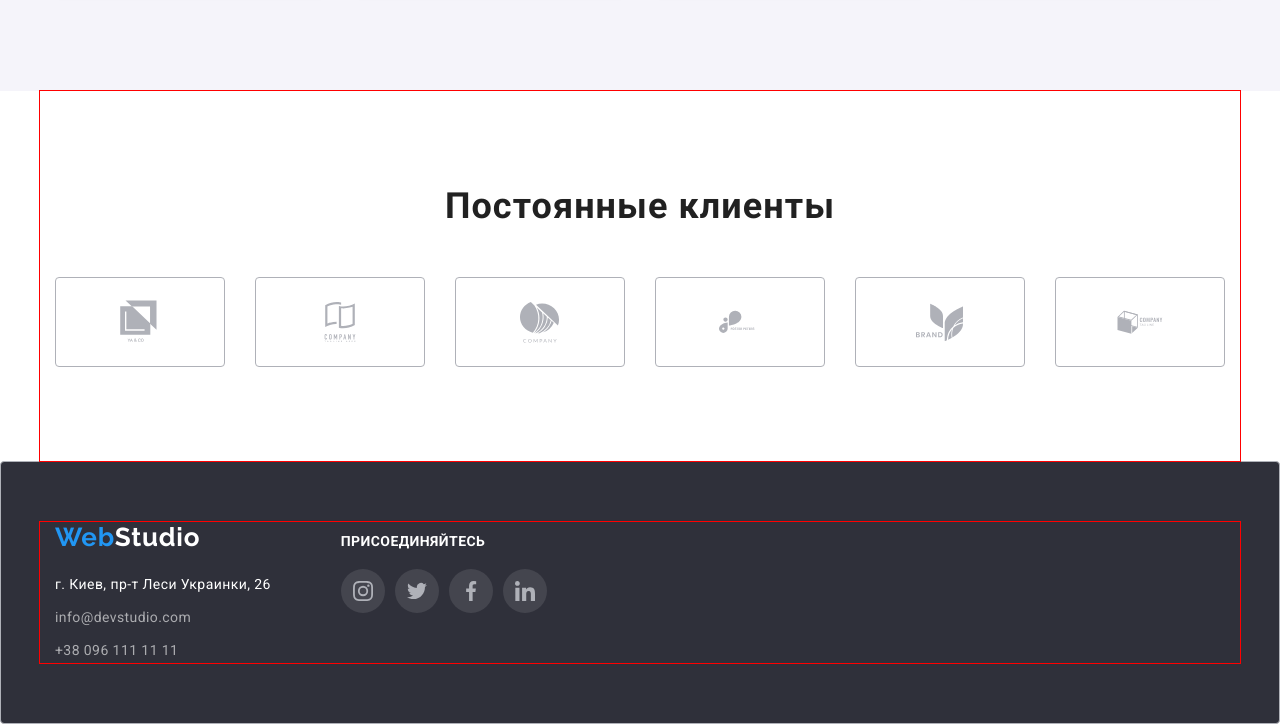
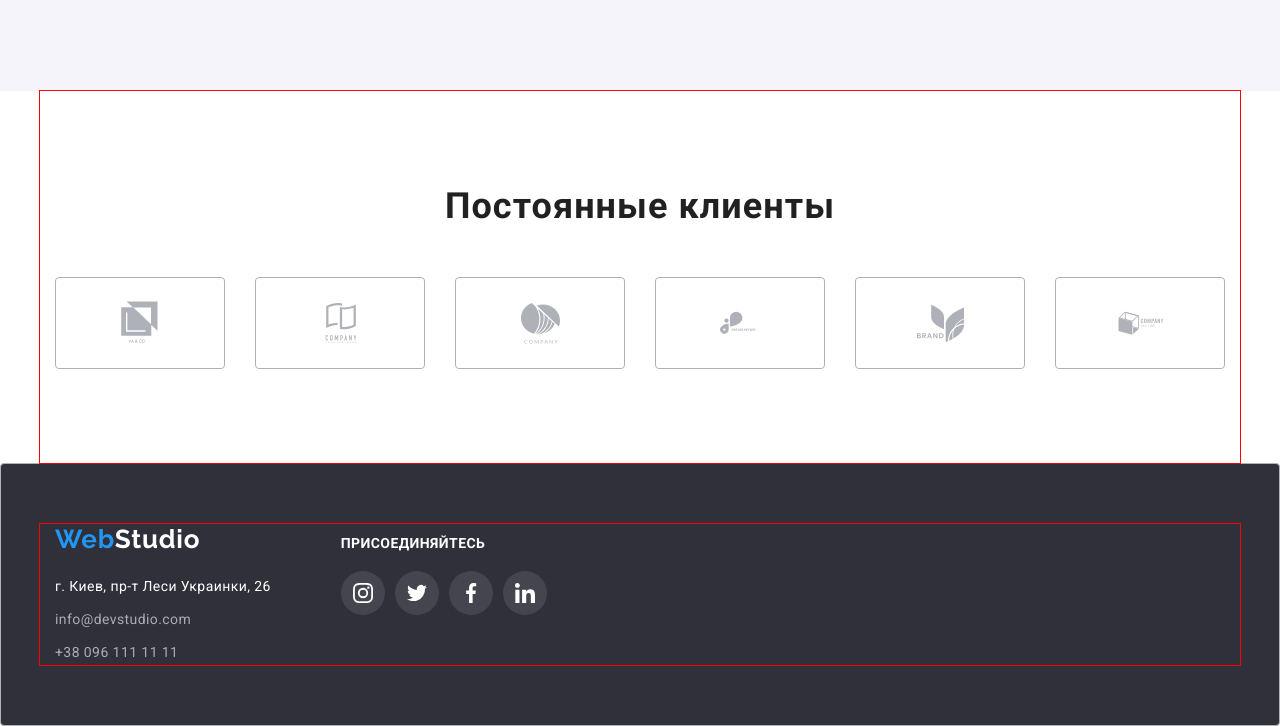
Before and after one commit to Gefestios/goit-markup-hw-04, a plain HTML site: page index.html in a window 1280 px wide. Shown: the part 2246-2972 px from the top of the page. Drawn offline with nearby package versions, Linux system fonts and the light colour scheme.

Commit message:
Исправлены замечания ментора

```diff
--- a/index.html
+++ b/index.html
@@ -399,28 +399,28 @@
           <ul class="footer-list">
                   <li class="social-link">
                     <a class="social-icon" href="">
-                      <svg class="icon-instagram" width="20" height="20">
+                      <svg class="icon-instagram icon-footer" width="20" height="20">
                         <use href="./images/icons/symbol-defs.svg#icon-instagram"></use>
                       </svg>
                     </a>
                   </li>
                   <li class="social-link">
                     <a class="social-icon" href="">
-                      <svg class="icon-twitter" width="20" height="20">
+                      <svg class="icon-twitter icon-footer" width="20" height="20">
                         <use href="./images/icons/symbol-defs.svg#icon-twitter"></use>
                       </svg>
                     </a>
                   </li>
                   <li class="social-link">
                     <a class="social-icon" href="">
-                      <svg class="icon-facebook" width="20" height="20">
+                      <svg class="icon-facebook icon-footer" width="20" height="20">
                         <use href="./images/icons/symbol-defs.svg#icon-facebook"></use>
                       </svg>
                     </a>
                   </li>
                   <li class="social-link">
                     <a class="social-icon" href="">
-                      <svg class="icon-linkedin" width="20" height="20">
+                      <svg class="icon-linkedin icon-footer" width="20" height="20">
                         <use href="./images/icons/symbol-defs.svg#icon-linkedin"></use>
                       </svg>
                     </a>
--- a/style.css
+++ b/style.css
@@ -38,7 +38,7 @@
   /* background-color: var(--background-color); */
   margin: 0px;
   color: var(--primary-text-color);
-  font-family: "Roboto", sans-serif;
+  font-family: 'Roboto', sans-serif;
   /* font-family: "Raleway", sans-serif; */
 }
 header {
@@ -59,19 +59,18 @@
 } /* Логотип */
 .logo {
   margin-right: 93px;
-  font-family: "Raleway", sans-serif;
+  font-family: 'Raleway', sans-serif;
   color: var(--primary-text-color);
   /* margin-bottom: 20px; */
   /* padding-top: 24px;
   padding-bottom: 25px; */
 }
 
-
 .logo-footer {
   display: block;
   margin-bottom: 20px;
   font-style: normal;
-  font-family: "Raleway", sans-serif;
+  font-family: 'Raleway', sans-serif;
   color: var(--primary-text-color);
 }
 
@@ -132,7 +131,7 @@
   margin-right: 0px;
 }
 
-.current{
+.current {
   color: var(--accent-color);
 }
 
@@ -142,7 +141,6 @@
 .main-nav-list a:focus {
   color: var(--accent-color);
 }
-
 
 .main-tel {
   display: flex;
@@ -385,7 +383,7 @@
 }
 
 .do h2,
-.team h2{
+.team h2 {
   margin-top: 0px;
   margin-bottom: 50px;
   text-align: center;
@@ -472,28 +470,14 @@
 }
 
 /* fill="var(--color1, #afb1b8)" */
-  .social-icon{
-    fill:#afb1b8 ;
+.social-icon {
+  fill: #afb1b8;
 }
-.icon-instagram:hover,
-.icon-instagram:focus{
-  fill: #FFFFFF;
+.social-icon:hover,
+.social-icon:focus {
+  fill: #ffffff;
 }
 
-.icon-twitter:hover,
-.icon-twitter:focus{
-  fill: #FFFFFF;
-}
-
-.icon-facebook:hover,
-.icon-facebook:focus{
-  fill: #FFFFFF;
-}
-
-.icon-linkedin:hover,
-.icon-linkedin:focus{
-  fill: #FFFFFF;
-}
 /* -------------------- */
 
 .menu {
@@ -513,8 +497,6 @@
 border-radius: 2px;
 } */
 
-
-
 .main-nav-menu {
   margin-right: 50px;
 }
@@ -523,11 +505,11 @@
   margin-bottom: 50px;
 }
 
-.button-list > li{
+.button-list > li {
   margin-right: 8px;
 }
 
-.button-list > li:last-child{
+.button-list > li:last-child {
   margin-right: 0px;
 }
 
@@ -560,8 +542,9 @@
 }
 
 .flex-element a:hover,
-.flex-element a:focus{
-  box-shadow: 0px 1px 1px rgba(0, 0, 0, 0.12), 0px 4px 4px rgba(0, 0, 0, 0.06), 1px 4px 6px rgba(0, 0, 0, 0.16);
+.flex-element a:focus {
+  box-shadow: 0px 1px 1px rgba(0, 0, 0, 0.12), 0px 4px 4px rgba(0, 0, 0, 0.06),
+    1px 4px 6px rgba(0, 0, 0, 0.16);
 }
 
 .flex-element:nth-child(3n) {
@@ -612,7 +595,7 @@
   letter-spacing: 0.03em;
 }
 
-.client{
+.client {
   padding-top: 94px;
   padding-bottom: 94px;
 }
@@ -623,14 +606,17 @@
   align-items: center;
   width: 170px;
   height: 90px;
-  border-radius: 4px;
-  border: 1px solid #afb1b8;
 }
 .client-list {
   display: flex;
   flex-wrap: wrap;
   margin: 0px;
   padding-inline-start: 0px;
+}
+
+.item-icon {
+  border-radius: 4px;
+  border: 1px solid #afb1b8;
 }
 
 .client-list .item-icon {
@@ -703,10 +689,10 @@
 
 /* Социальные сети подвал */
 
-.footer-social-link{
+.footer-social-link {
   text-transform: uppercase;
   margin-top: 0px;
-  margin-bottom: 20px ;
+  margin-bottom: 20px;
   font-size: 14px;
   line-height: 16px;
   letter-spacing: 0.03em;
@@ -723,9 +709,13 @@
   padding: 0px;
 }
 
-.social-link{
-  margin-right: 10px
+.social-link {
+  margin-right: 10px;
+}
 
+.social-icon .icon-footer {
+  fill: #ffffff;
+}
 
 /* h1,
 h2,
```
Also changed, not shown: portfolio.html (+4 -4 lines), .prettierrc.json (added). Lines whose indentation alone changed are shown as unchanged.
